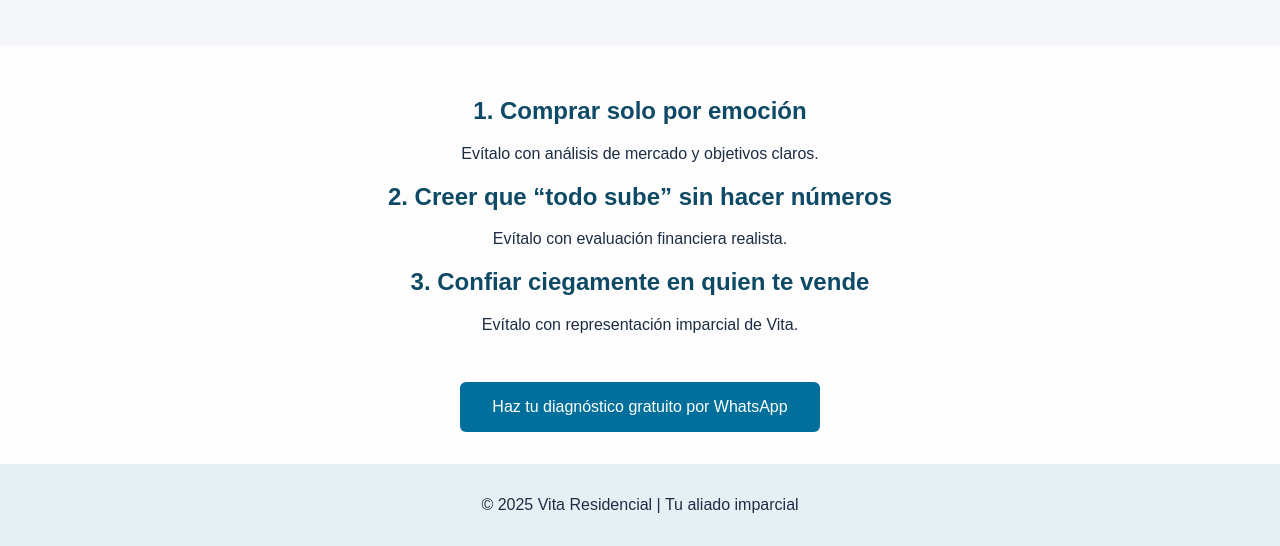
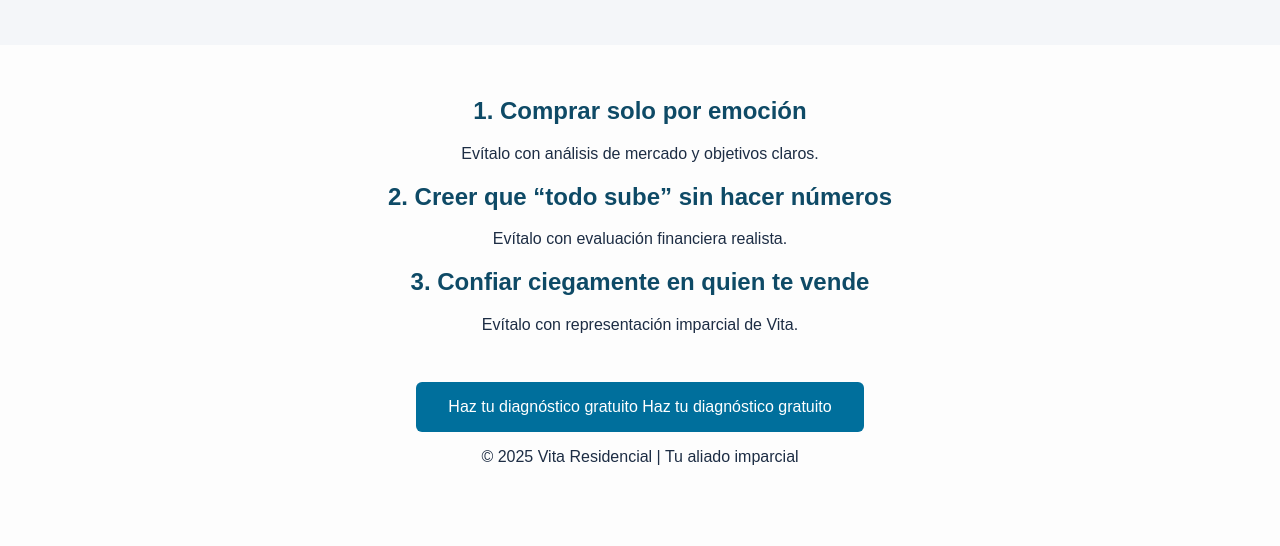
Before and after one commit to jos502025/landing-3-errores-inversion-gdl, a plain HTML site: page index.html in a window 1280 px wide. Shown: the part 257-803 px from the top of the page. Drawn offline with Linux system fonts and the light colour scheme.

Commit message:
actualiza enlace al formulario vita
Reemplaza enlace por formulario Tally en index.html

```diff
--- a/index.html
+++ b/index.html
@@ -25,9 +25,11 @@
       <h2>3. Confiar ciegamente en quien te vende</h2>
       <p>Evítalo con representación imparcial de Vita.</p>
     </section>
-    <a class="cta" href="https://wa.me/523327151818" target="_blank">Haz tu diagnóstico gratuito por WhatsApp</a>
-  </main>
-  <footer>
+    <a class="cta" href="<a id="btn-diagnostico" href="https://tally.so/r/nPy20Q" target="_blank" class="inline-block bg-blue-600 hover:bg-blue-700 text-white font-bold py-2 px-4 rounded">
+  Haz tu diagnóstico gratuito
+</a<a id="btn-diagnostico" href="https://tally.so/r/nPy20Q" target="_blank" class="inline-block bg-blue-600 hover:bg-blue-700 text-white font-bold py-2 px-4 rounded">
+  Haz tu diagnóstico gratuito
+</a>
     <p>&copy; 2025 Vita Residencial | Tu aliado imparcial</p>
   </footer>
 </body>
```
